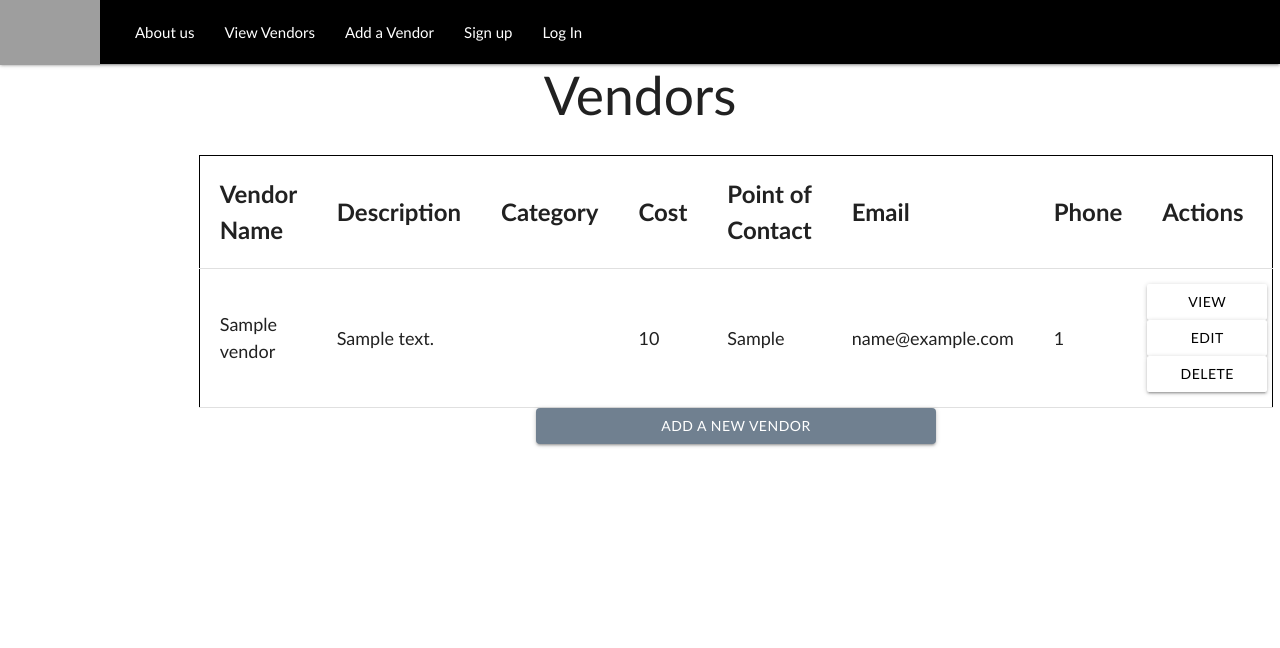
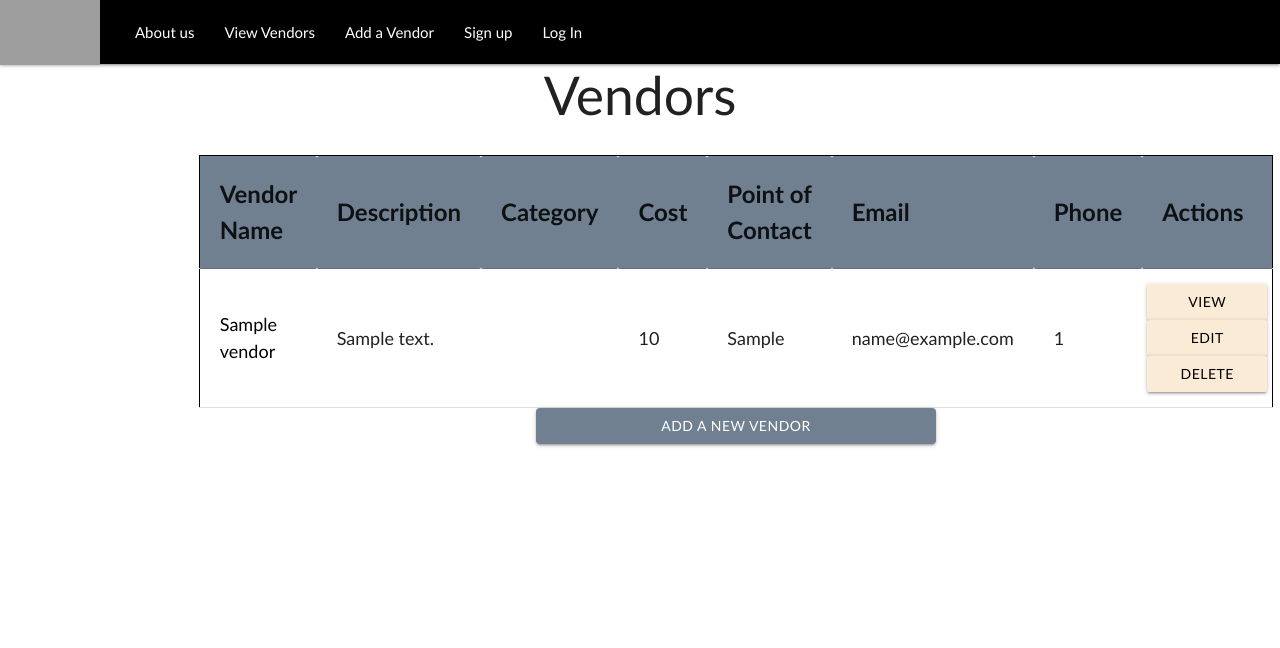
Before and after one commit to dszwarc/DEVentful, a Django app: page /vendors/ in a window 1280 px wide. Shown: the top 648 px of the page. Run offline with Django 4.2, Linux system fonts and the light colour scheme; tables that the repository leaves empty hold one stand-in row (values such as "Sample post"); grey boxes are pictures that could not be loaded.

Commit message:
changing css

```diff
--- a/main_app/templates/main_app/vendor_form.html
+++ b/main_app/templates/main_app/vendor_form.html
@@ -6,13 +6,12 @@
 {% if object %}
 	<h2>Edit <span class="teal-text" style="color: black;">{{object.vendor_name}}</span></h2>
 {% else %}
-	<h2  style="text-align: center;
-	  " class="center-align">Add a Vendor</h2>
+	<h2  style="text-align: center; color:antiquewhite;  ">Add a Vendor</h2>
 {% endif %}
 
 <form action="" method="POST">
 	{% csrf_token %}
-	<table style="width:100%; margin-bottom: 60px; color: white;">
+	<table style="width:100%; margin-bottom: 60px;">
 		{{ form.as_table}}
 	</table>
 	<button type="submit" class="waves-effect waves-light btn" style="display: block; margin: auto; background-color: aliceblue; color:black; border: none;width: 180px; height: 50px;">Submit</button>
--- a/main_app/templates/main_app/vendor_list.html
+++ b/main_app/templates/main_app/vendor_list.html
@@ -4,23 +4,23 @@
 <h2 class="text-center mb-4" style="text-align: center; margin-top:120px; justify-content: center; margin: 0 auto; margin-bottom: 40px;">Vendors</h2>
 <div class="d-flex justify-content-center" style="margin-top: 90px; justify-content: center; position:absolute;   align-items: center; padding:0%;display: -ms-flexbox; ">
 <table  class="table table-bordered table-striped mx-auto" style="border: 1px solid black;padding: 20px;
- font-size: large;width: 20%; margin: 0 auto; margin-inline-start: auto;">
+ font-size: large;width: 20%; margin: 0 auto; ">
     <thead style="padding: 10px; ">
         <tr>
-            <th style="padding: 20px; font-size: x-large;">Vendor Name</th>
-            <th style="padding: 20px; font-size: x-large;">Description</th>
-            <th style="padding: 20px; font-size: x-large;">Category</th>
-            <th style="padding: 20px; font-size: x-large;">Cost</th>
-            <th style="padding: 20px; font-size: x-large;">Point of Contact</th>
-            <th style="padding: 20px; font-size: x-large;">Email</th>
-            <th style="padding: 20px; font-size: x-large;">Phone</th>
-            <th style="padding: 20px; font-size: x-large;">Actions</th>
+            <th style="padding: 20px; font-size: x-large;background-color: slategray;">Vendor Name</th>
+            <th style="padding: 20px; font-size: x-large; background-color: slategray;">Description</th>
+            <th style="padding: 20px; font-size: x-large; background-color: slategray;">Category</th>
+            <th style="padding: 20px; font-size: x-large; background-color: slategray;">Cost</th>
+            <th style="padding: 20px; font-size: x-large; background-color: slategray;">Point of Contact</th>
+            <th style="padding: 20px; font-size: x-large; background-color: slategray;">Email</th>
+            <th style="padding: 20px; font-size: x-large; background-color: slategray;">Phone</th>
+            <th style="padding: 20px; font-size: x-large; background-color: slategray;">Actions</th>
         </tr>
     </thead>
     <tbody>
         {% for vendor in vendor_list %}
         <tr>
-            <td style="padding: 20px; font-size: large;">{{ vendor.vendor_name }}</td>
+            <td style="padding: 20px; font-size: large;color:black;">{{ vendor.vendor_name }}</td>
             <td style="padding: 20px; font-size: large;">{{ vendor.description }}</td>
             <td style="padding: 20px; font-size: large;">{% for value, display_name in vendor.category.field.choices %}
                     {% if vendor.category == value %}
@@ -34,9 +34,9 @@
             <td style="padding: 20px; font-size: large;">{{ vendor.phone }}</td>
             <td>
 
-                <a  class="btn btn-primary btn-sm" href="{% url 'vendor_detail' vendor.id %}" style="background-color: white; color: black; width: 120px;">View</a>
-                <a  class="btn btn-secondary btn-sm" href="{% url 'vendor_update' vendor.id %}" style="background-color: white; color: black; width: 120px;">Edit</a>
-                <a  class="btn btn-danger btn-sm" href="{% url 'vendor_delete' vendor.id %}" style="background-color: white; color: black; width: 120px;">Delete</a>
+                <a  class="btn btn-primary btn-sm" href="{% url 'vendor_detail' vendor.id %}" style="background-color: antiquewhite; color: black; width: 120px;">View</a>
+                <a  class="btn btn-secondary btn-sm" href="{% url 'vendor_update' vendor.id %}" style="background-color: antiquewhite; color: black; width: 120px;">Edit</a>
+                <a  class="btn btn-danger btn-sm" href="{% url 'vendor_delete' vendor.id %}" style="background-color: antiquewhite; color: black; width: 120px;">Delete</a>
             </td>
         </tr>
         {% endfor %}
```
Also changed, not shown: main_app/templates/main_app/event_form.html (+3 -4 lines).
